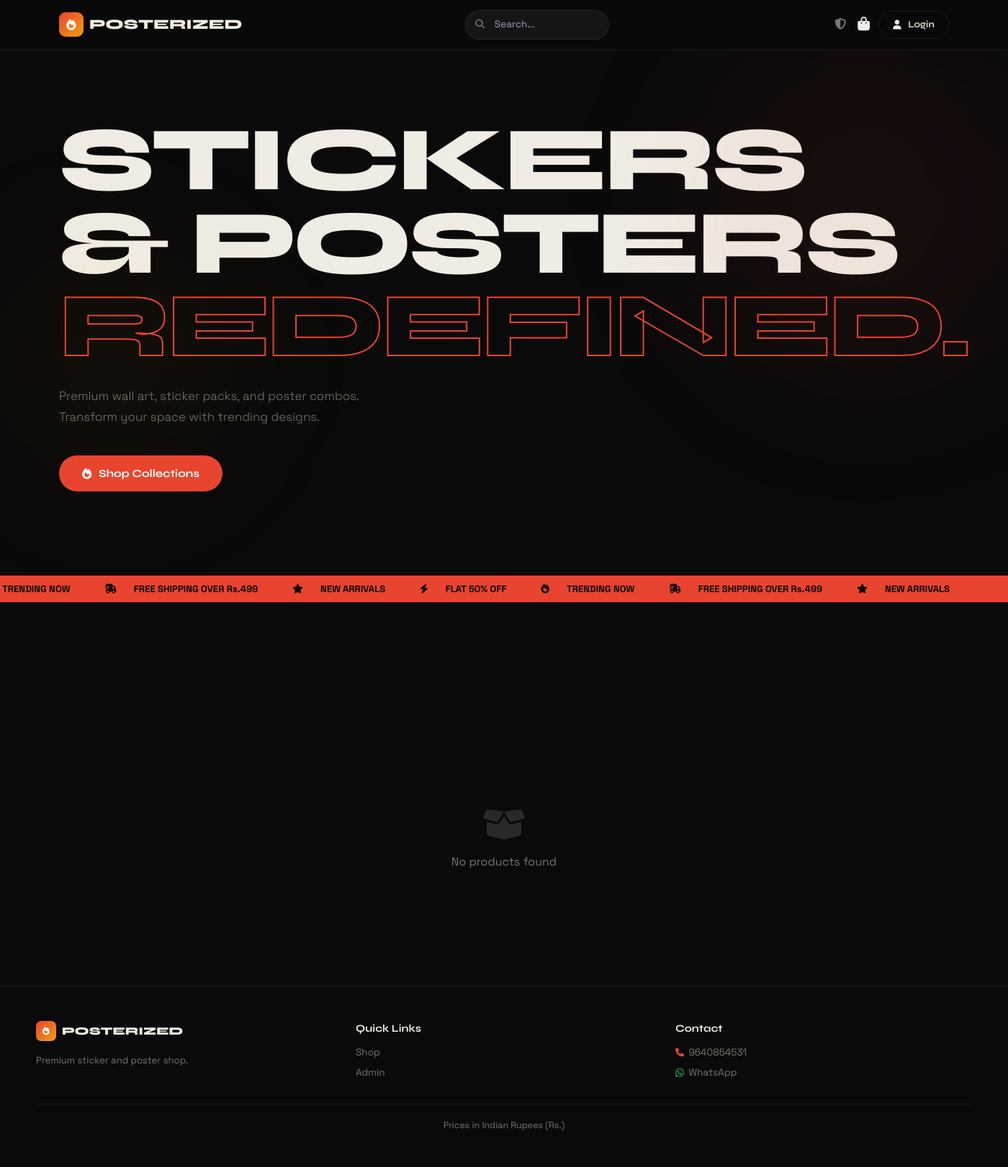
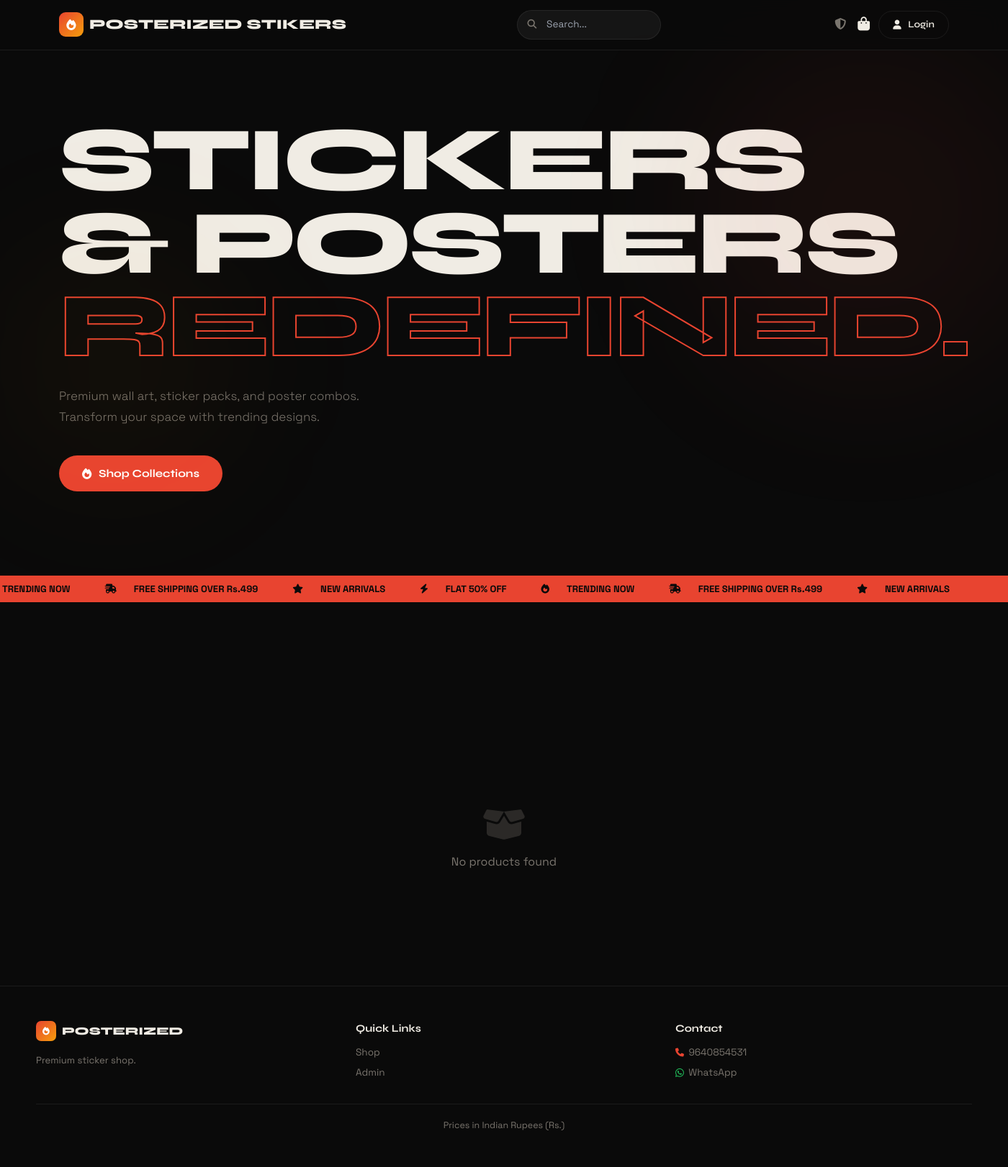
Before and after one commit to polarizedstickers/sticker-shop, a Flask app: page / in a window 1400 px wide; the page is wider, and only the part inside the window is pictured. Shown: that part at 72% size. Run offline with Flask 3, Linux system fonts and the light colour scheme; data that the repository does not hold is empty; some libraries are stand-ins or nearby versions.

Commit message:
Rename logo to 'POSTERIZED STIKERS'

```diff
--- a/templates/index.html
+++ b/templates/index.html
@@ -3,7 +3,7 @@
 <head>
 <meta charset="UTF-8">
 <meta name="viewport" content="width=device-width, initial-scale=1.0">
-<title>Posterized — Premium Sticker & Poster Shop</title>
+<title>Posterized Stikers</title>
 <script src="https://cdn.tailwindcss.com"></script>
 <link href="https://fonts.googleapis.com/css2?family=Space+Grotesk:wght@300;400;500;600;700&family=Syne:wght@400;500;600;700;800&display=swap" rel="stylesheet">
 <link rel="stylesheet" href="https://cdnjs.cloudflare.com/ajax/libs/font-awesome/6.5.0/css/all.min.css">
@@ -109,7 +109,7 @@ body{font-family:'Space Grotesk',sans-serif;background:var(--bg);color:var(--fg)
   <div style="max-width:1300px;margin:0 auto;padding:.85rem 2rem;display:flex;align-items:center;justify-content:space-between;gap:1rem">
     <div style="display:flex;align-items:center;gap:.5rem;flex-shrink:0" id="logoW">
       <div style="width:34px;height:34px;border-radius:9px;background:linear-gradient(135deg,var(--accent),var(--accent2));display:flex;align-items:center;justify-content:center"><i class="fas fa-fire" style="color:#fff;font-size:.95rem"></i></div>
-      <span style="font-family:'Syne',sans-serif;font-weight:800;font-size:1.2rem">POSTERIZED</span>
+      <span style="font-family:'Syne',sans-serif;font-weight:800;font-size:1.2rem">POSTERIZED STIKERS</span>
     </div>
     <div class="sbx" style="flex-shrink:0"><i class="fas fa-search"></i><input type="text" id="sI" placeholder="Search..." aria-label="Search"></div>
     <div style="display:flex;align-items:center;gap:.5rem;flex-shrink:0">
@@ -243,7 +243,7 @@ body{font-family:'Space Grotesk',sans-serif;background:var(--bg);color:var(--fg)
     <div style="display:grid;grid-template-columns:repeat(auto-fit,minmax(200px,1fr));gap:2rem;margin-bottom:2rem">
       <div>
         <div style="display:flex;align-items:center;gap:.5rem;margin-bottom:1rem"><div style="width:28px;height:28px;border-radius:7px;background:linear-gradient(135deg,var(--accent),var(--accent2));display:flex;align-items:center;justify-content:center"><i class="fas fa-fire" style="color:#fff;font-size:.7rem"></i></div><span style="font-family:'Syne',sans-serif;font-weight:800;font-size:.95rem">POSTERIZED</span></div>
-        <p style="color:var(--muted);font-size:.82rem;line-height:1.6">Premium sticker and poster shop.</p>
+        <p style="color:var(--muted);font-size:.82rem;line-height:1.6">Premium sticker shop.</p>
       </div>
       <div>
         <h4 style="font-family:'Syne',sans-serif;font-weight:700;font-size:.9rem;margin-bottom:.75rem">Quick Links</h4>
```
